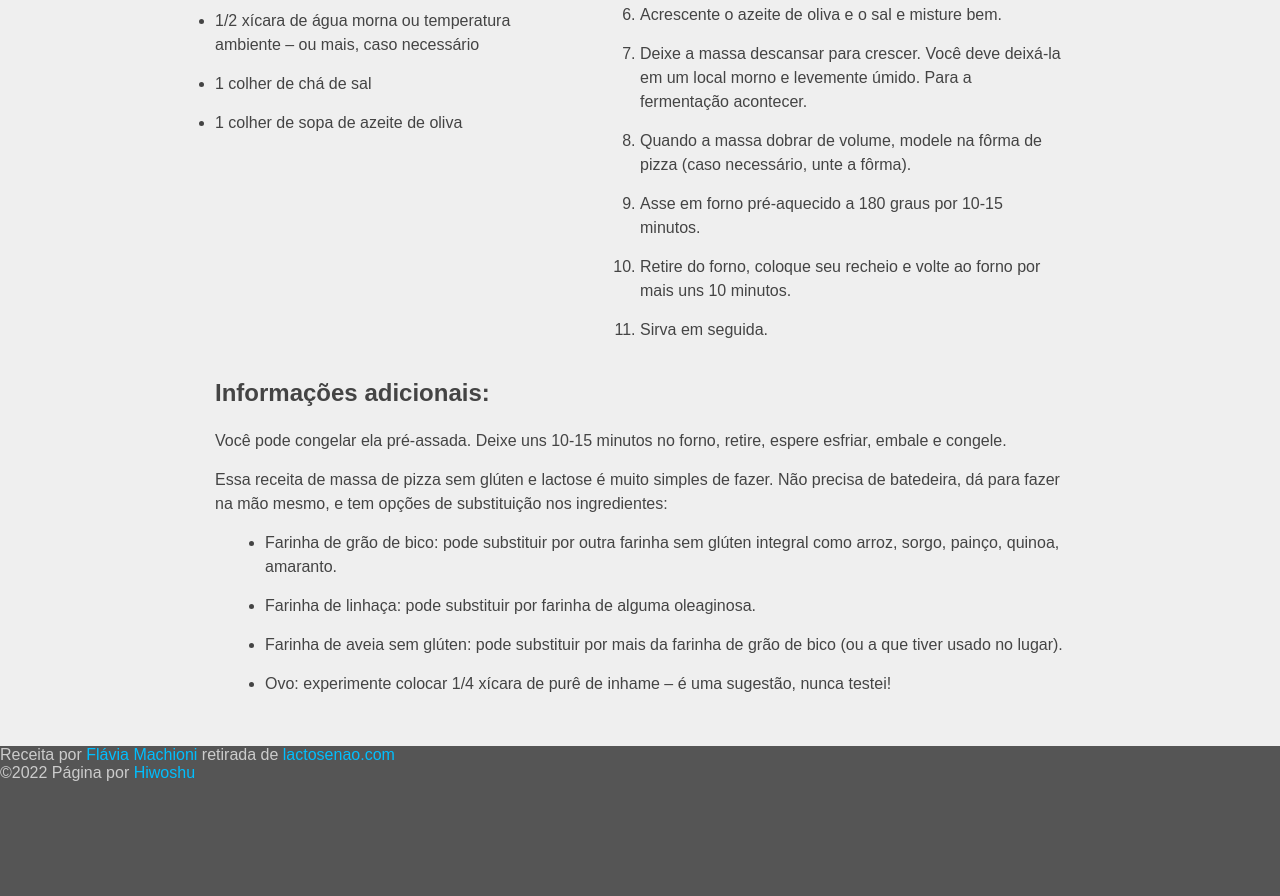
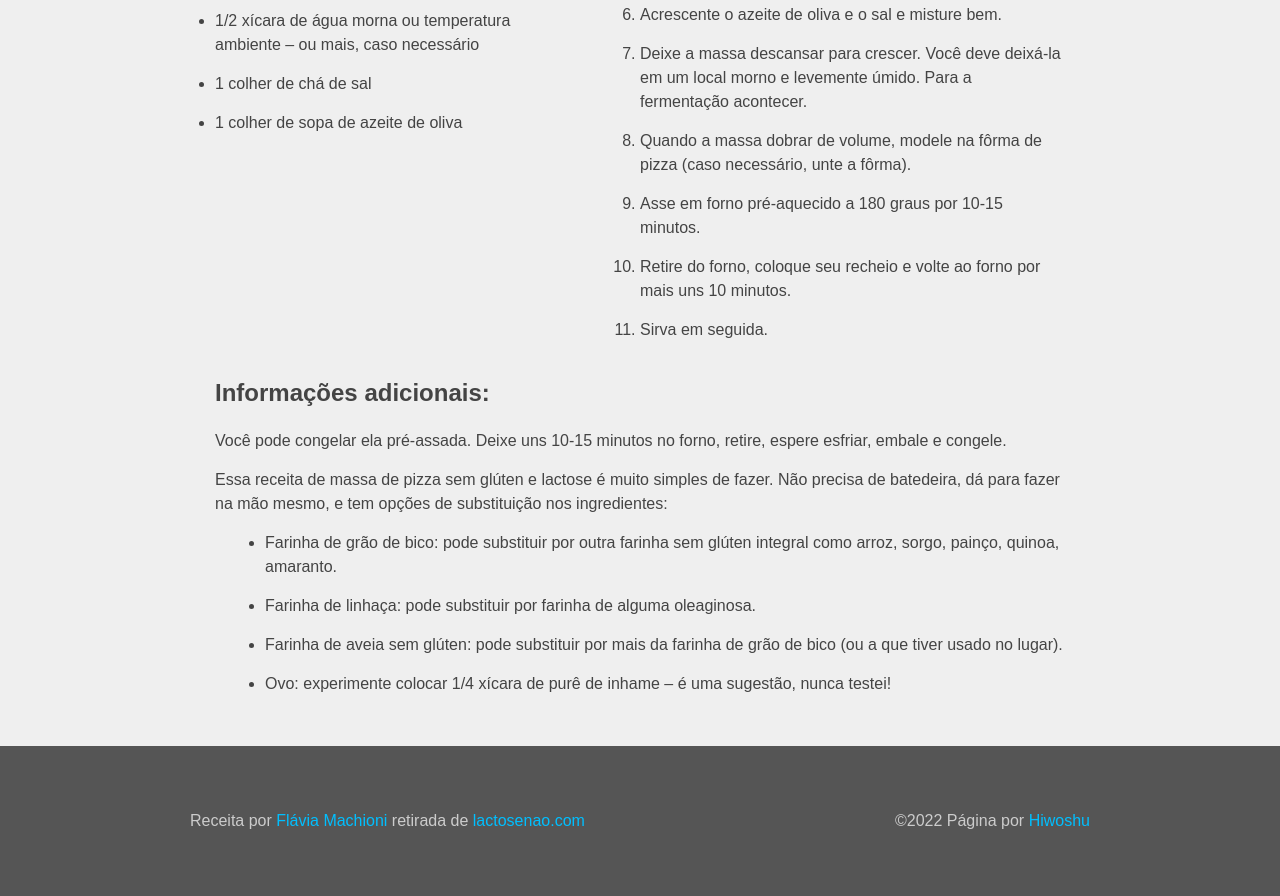
Before and after one commit to hiwoshu/pagina-de-receita, a plain HTML site: page index.html in a window 1280 px wide. Shown: the part 1010-1906 px from the top of the page. Drawn offline with Linux system fonts and the light colour scheme.

Commit message:
set 'center' css

```diff
--- a/index.html
+++ b/index.html
@@ -69,6 +69,15 @@ footer{
 	background: #555;
 	color: #ccc;
 }
+.center{
+	width: 56.25rem;
+  height: 100%;
+  margin: auto;
+  display: flex;
+  align-items: center;
+  justify-content: space-between;
+}
+
 a{
 	text-decoration: none;
 	color: deepskyblue;
```
